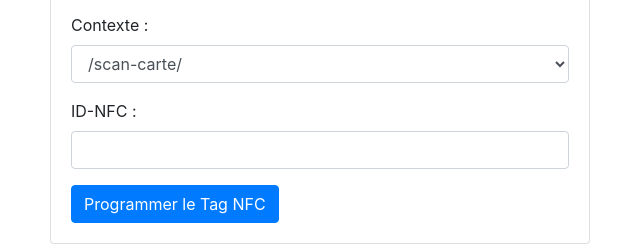
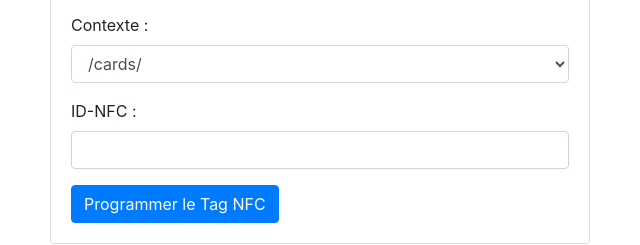
Before and after one commit to P2Enjoy/jd_silmo_admin, a website: page docs/index.html in a window 1280 px wide. Shown: the part 191-436 px from the top of the page, 320-960 px from the left. Drawn offline with nearby package versions, Linux system fonts and the light colour scheme.

Commit message:
scan-lunette -> glasses

```diff
--- a/docs/index.html
+++ b/docs/index.html
@@ -37,8 +37,8 @@
                         <div class="form-group">
                             <label for="context">Contexte :</label>
                             <select class="form-control" id="context" name="context">
-                                <option value="/scan-carte/">/scan-carte/</option>
-                                <option value="/scan-lunette/">/scan-lunette/</option>
+                                <option value="/cards/">/cards/</option>
+                                <option value="/glasses/">/glasses/</option>
                             </select>
                         </div>
                         <div class="form-group">
```
